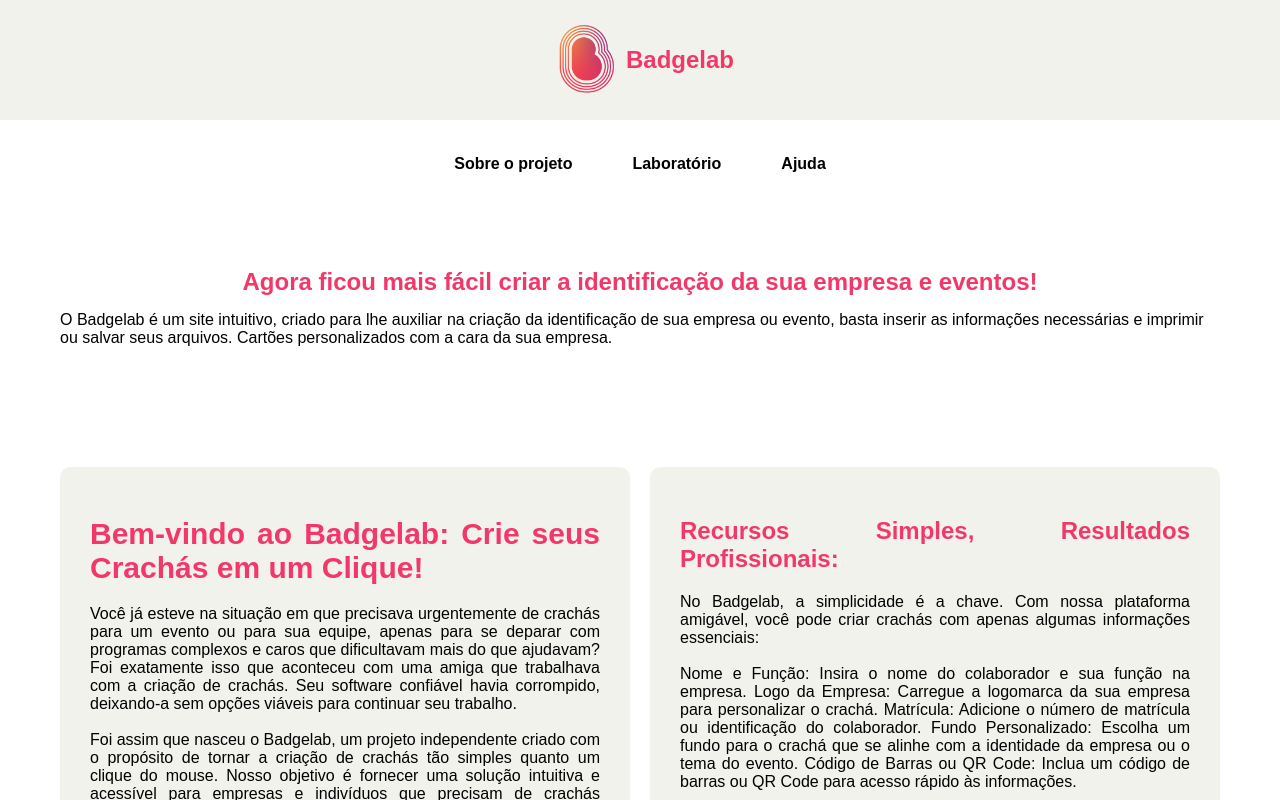
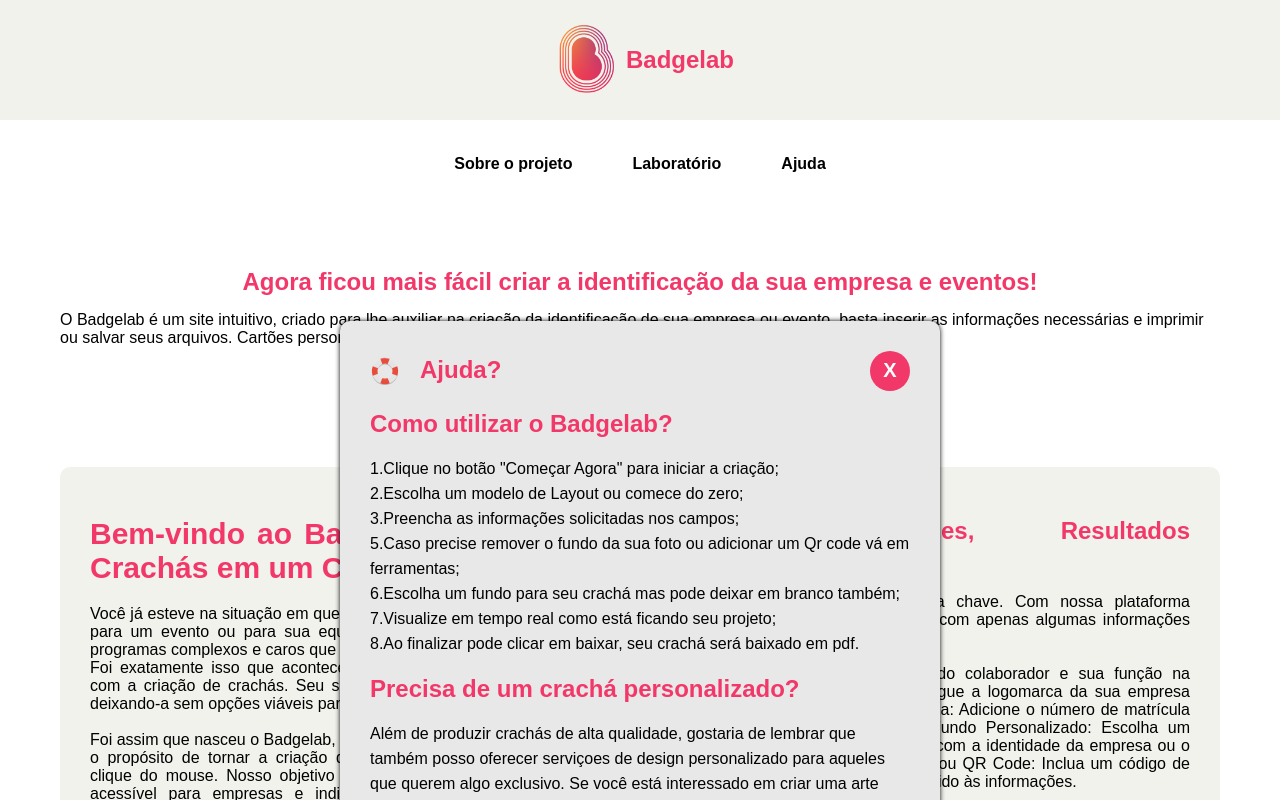
Before and after one commit to denieldev/Badgelab1.0, a plain HTML site: page index.html in a window 1280 px wide. Both pictures are taken after a click on the link "Ajuda". Shown: the top 800 px of the page. Drawn offline with nearby package versions, Linux system fonts and the light colour scheme; a web font is replaced by a local one.

Commit message:
button open and close

```diff
--- a/JS/Badgelab.js
+++ b/JS/Badgelab.js
@@ -1,9 +1,12 @@
 var display = document.getElementById("help_container");
 
-function Mudarestado() {
+function abrirDiv() {
   var display = document.getElementById("help_container").style.display;
-  if(display == "none")
+ display == "none";
       document.getElementById("help_container").style.display = 'flex';
-  else
-      document.getElementById("help_container").style.display = 'none';
 }
+function fecharDiv() {
+    var display = document.getElementById("help_container").style.display;
+    display == "flex";
+        document.getElementById("help_container").style.display = 'none';
+  }
--- a/index.html
+++ b/index.html
@@ -22,7 +22,7 @@
         <a href="#Creator">Laboratório</a>
       </li>
       <li class="itens_menu">
-        <a href="#help_Container" onclick="Mudarestado()">Ajuda</a>
+        <a href="#help_Container" onclick="abrirDiv('help_Container')">Ajuda</a>
       </li>
     </ul>
   </nav>
@@ -87,7 +87,7 @@
             <img class="help_logo" src="./img/help.svg" alt="ajuda">
           <h1 class="help_title">Ajuda?</h1>
           </div>
-          <button class="close_btn" onclick="Mudarestado()" >X</button>
+          <button class="close_btn" onclick="fecharDiv()" >X</button>
         </div>
         <div class="help_contant">
           <h2 class="title">Como utilizar o Badgelab?</h2>
```
